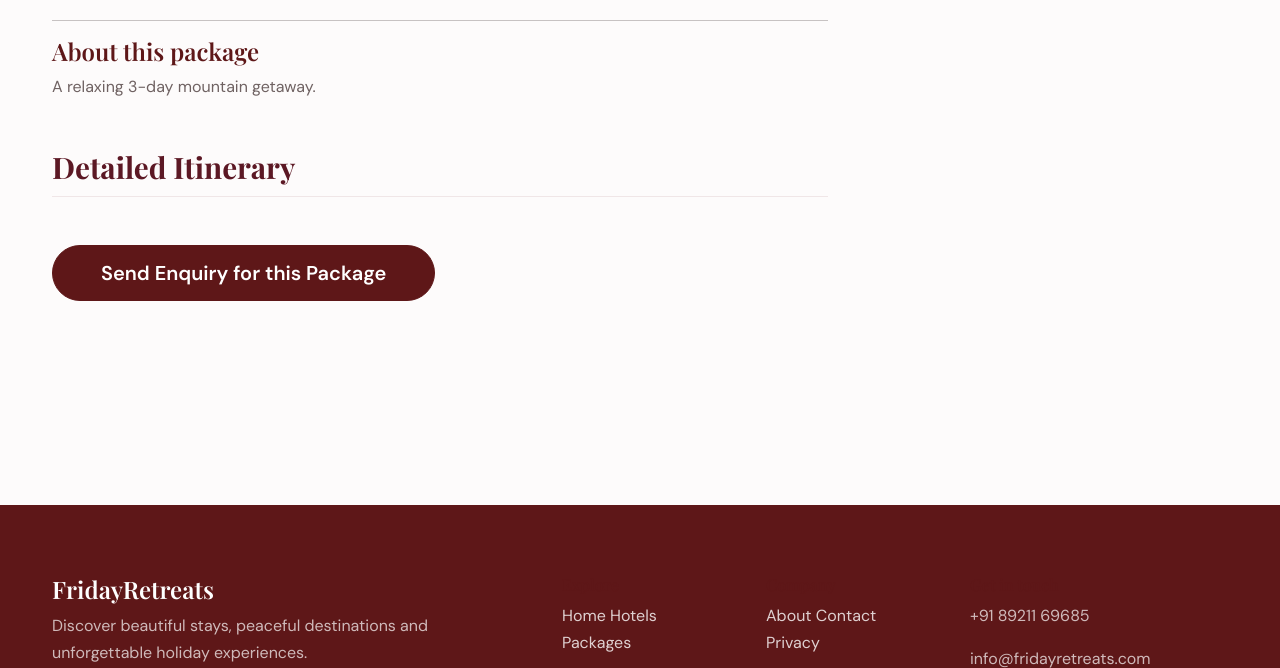
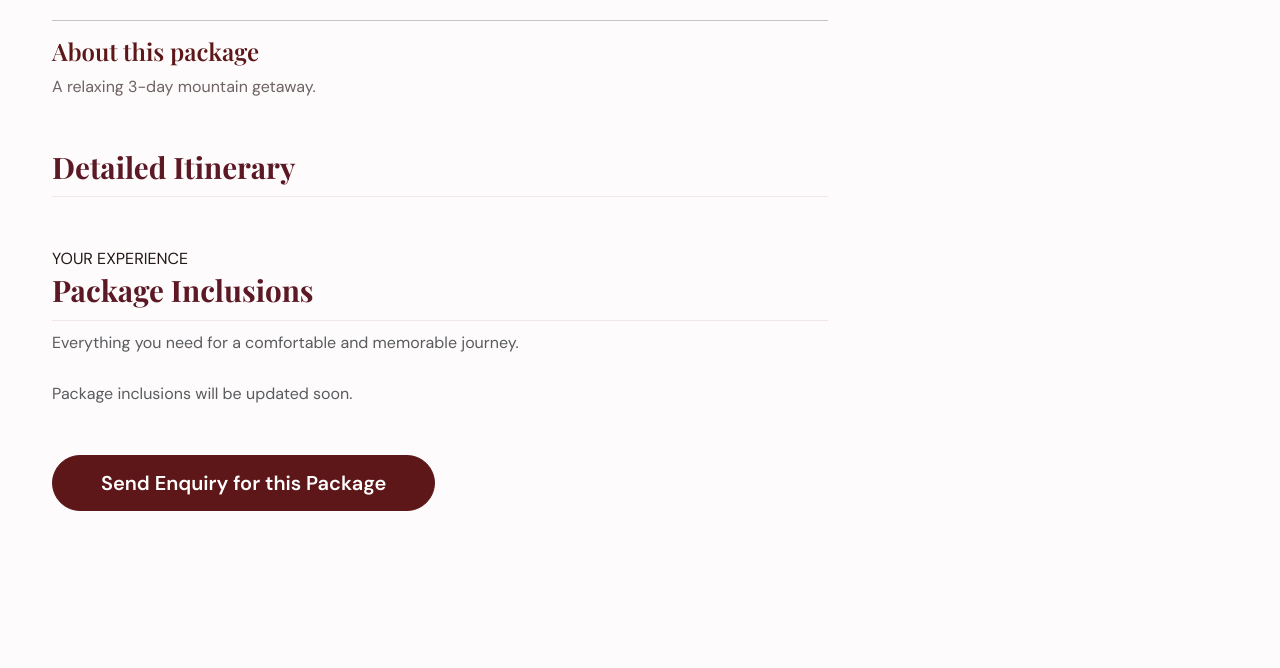
Before and after one commit to Ameen-K-Nejeeb/FR-Website, a Django app: a page that uses templates/packages/package_detail.html in a window 1280 px wide. Shown: the part 853-1521 px from the top of the page. Run offline with Django 5.2, Linux system fonts and the light colour scheme; data comes from the database, SQL or seed files in the repository; data that the repository does not hold is empty.

Commit message:
Add : inclutions

```diff
--- a/templates/packages/package_detail.html
+++ b/templates/packages/package_detail.html
@@ -217,6 +217,86 @@
                         {% endfor %}
                     </div>
                 </section>
+
+                <!-- inclutions -->
+
+                <section class="package-inclusions-section my-5">
+
+    <!-- Section Header -->
+    <div class="inclusions-header mb-4">
+
+        <span class="inclusions-eyebrow">
+            YOUR EXPERIENCE
+        </span>
+
+        <h2 class="package-section-title mb-2">
+            Package Inclusions
+        </h2>
+
+        <p class="text-muted">
+            Everything you need for a comfortable and memorable journey.
+        </p>
+
+    </div>
+
+
+    <!-- Inclusions Grid -->
+    {% if inclusions %}
+
+    <div class="row g-3">
+
+        {% for inclusion in inclusions %}
+
+        <div class="col-md-6">
+
+            <div class="inclusion-card">
+
+                <!-- Check Icon -->
+                <div class="inclusion-icon">
+
+                    <svg
+                        xmlns="http://www.w3.org/2000/svg"
+                        width="18"
+                        height="18"
+                        viewBox="0 0 24 24"
+                        fill="none"
+                        stroke="currentColor"
+                        stroke-width="2.5"
+                        stroke-linecap="round"
+                        stroke-linejoin="round"
+                    >
+                        <path d="M20 6L9 17l-5-5"/>
+                    </svg>
+
+                </div>
+
+
+                <!-- Inclusion Text -->
+                <div class="inclusion-text">
+
+                    {{ inclusion }}
+
+                </div>
+
+            </div>
+
+        </div>
+
+        {% endfor %}
+
+    </div>
+
+    {% else %}
+
+        <p class="text-muted">
+            Package inclusions will be updated soon.
+        </p>
+
+    {% endif %}
+
+</section>
+
+
 
                 <!-- Enquiry Button -->
                 <div class="d-grid gap-2 d-md-block my-4">
```
